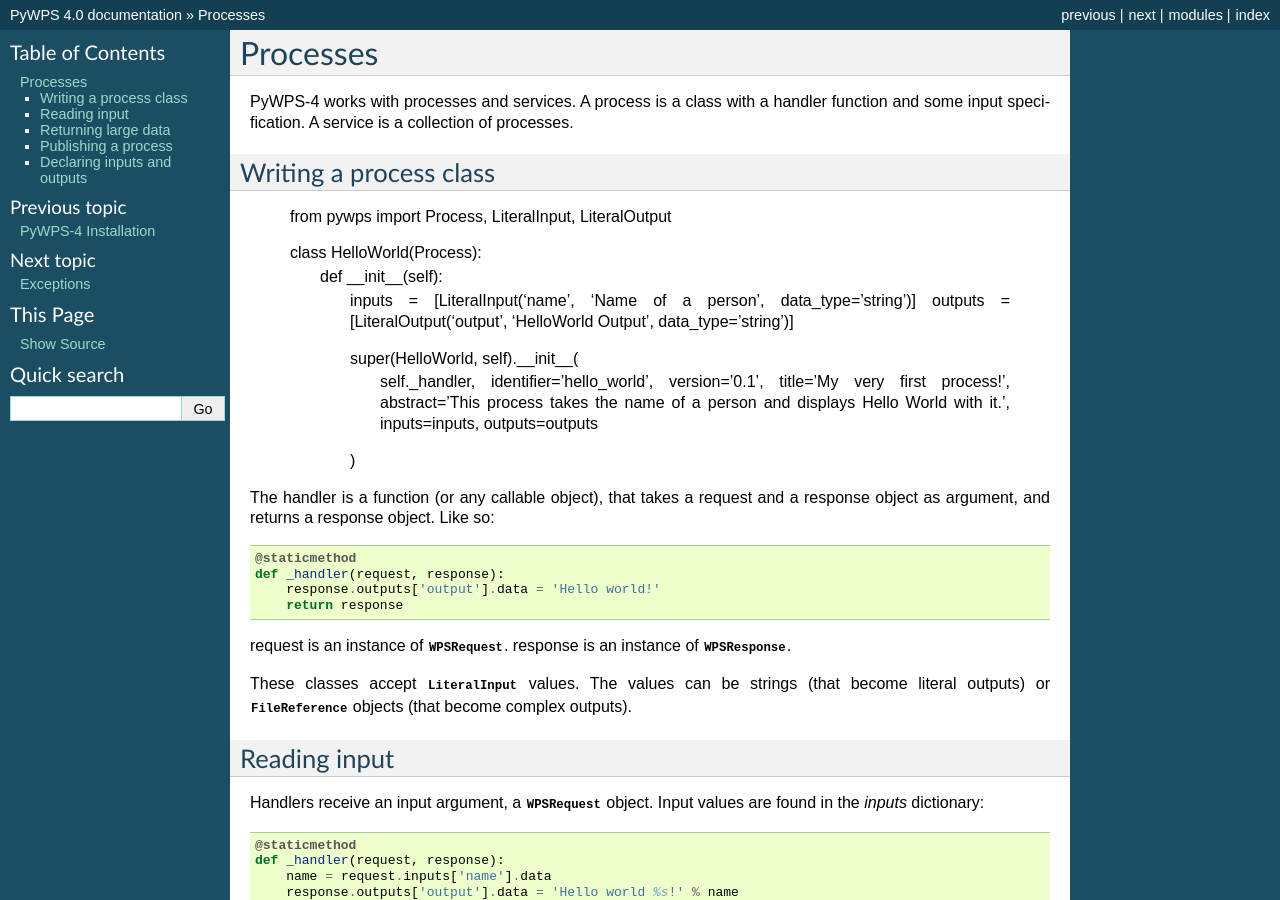
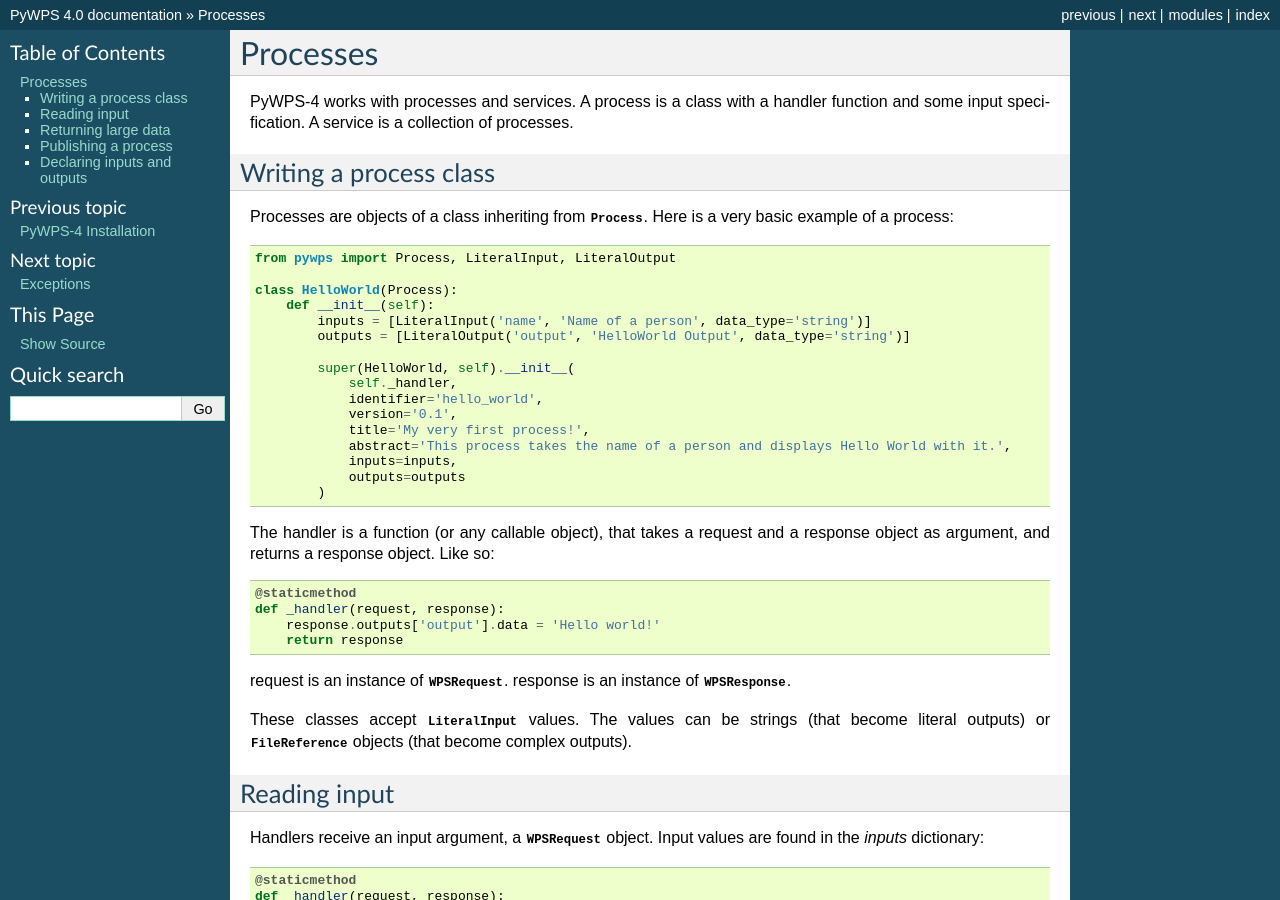
Before and after one commit to geopython/pywps, a Sphinx documentation site: the page built from docs/process.rst, in a window 1280 px wide and 900 px high. Built offline with Sphinx 7.4.7, drawn with Linux system fonts in a browser that asks for light colours.

Commit message:
Updated docs/process.rst on writing a process class

```diff
--- a/docs/process.rst
+++ b/docs/process.rst
@@ -10,6 +10,8 @@
 
 Writing a process class
 ~~~~~~~~~~~~~~~~~~~~~~~
+Processes are objects of a class inheriting from :class:`Process`.
+Here is a very basic example of a process::
 
     from pywps import Process, LiteralInput, LiteralOutput
 
```
